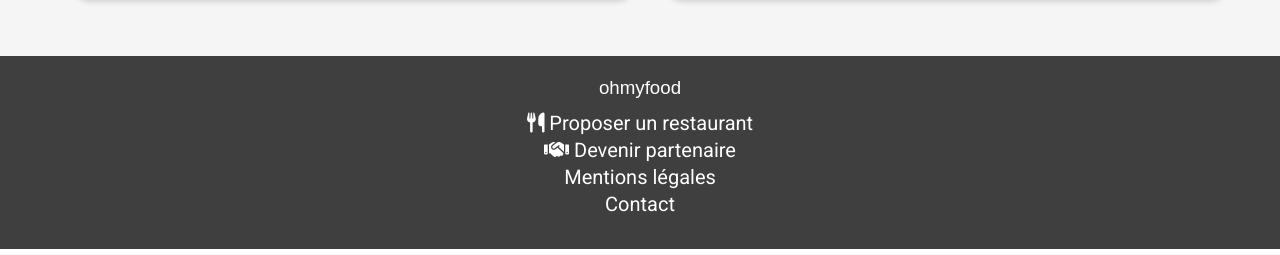
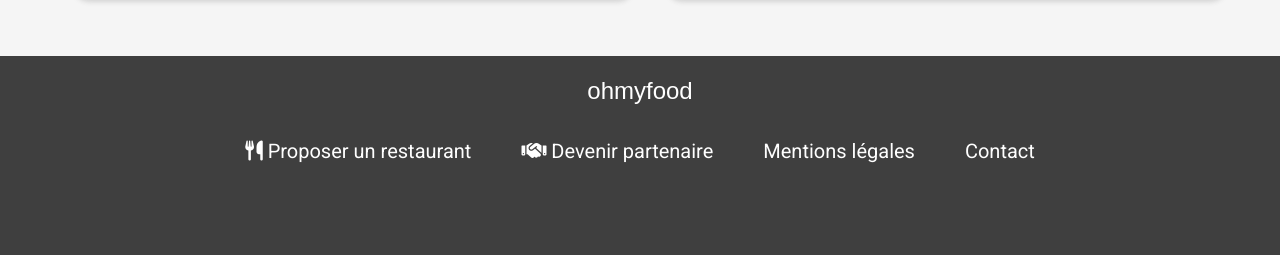
Before and after one commit to Lsael/P3-OCR, a website: page index.html in a window 1280 px wide. Shown: the part 1243-1498 px from the top of the page. Drawn offline with Linux system fonts and the light colour scheme; a web font is replaced by a local one.

Commit message:
Did footer

```diff
--- a/styles/sass/layouts/_footer.scss
+++ b/styles/sass/layouts/_footer.scss
@@ -14,7 +14,20 @@
         flex-direction: column;
         justify-content: space-evenly;
     }
-    @media screen and (min-width:992px) {
+}
+
+@media screen and (min-width:992px) {
+    footer {
         text-align: center;
+        h3 {
+            font-size: 24px;
+        }
+        ul {
+            flex-direction: row;
+            justify-content: center;
+            li {
+                margin: 25px;
+            }
+        }
     }
 }
```
Also changed, not shown: styles/sass/style.css, 1 other file.
